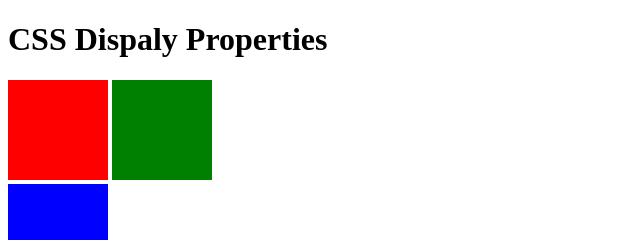
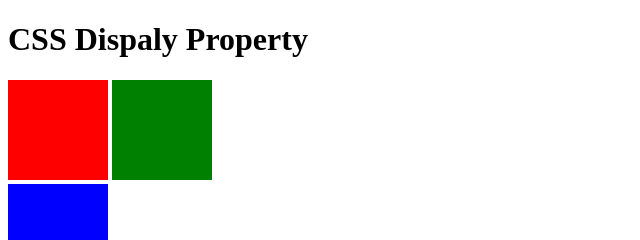
Before and after one commit to mj-bagunas/github-demo, a plain HTML site: page index.html in a window 1280 px wide. Shown: the top 240 px of the page, 0-640 px from the left. Drawn offline with Linux system fonts and the light colour scheme.

Commit message:
changed heading

```diff
--- a/index.html
+++ b/index.html
@@ -104,7 +104,7 @@
     </style>
 </head>
 <body>
-    <h1>CSS Dispaly Properties</h1>
+    <h1>CSS Dispaly Property</h1>
     <div class="box box1"></div>
     <div class="box box2"></div>
     <div class="box box3"></div>
```
